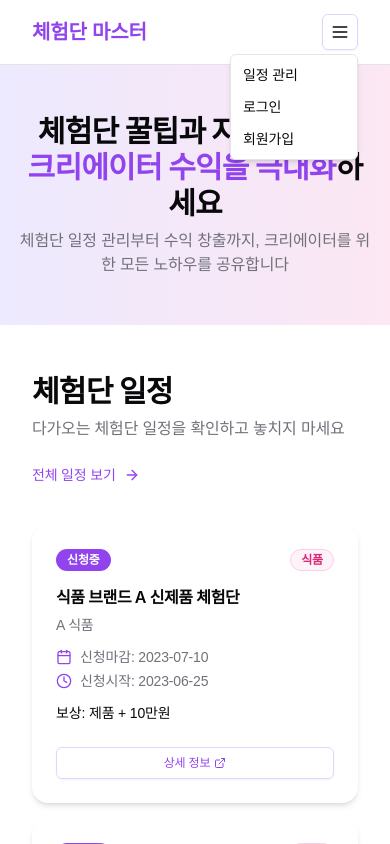
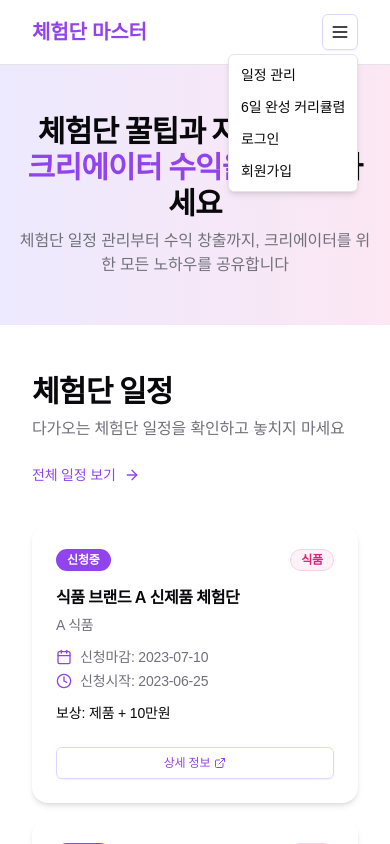
Before and after one commit to godud2604/hy-lnk, a Next.js app: page / in a window 390 px wide. Both pictures are taken after a click on the button "메뉴 열기". Shown: the top 844 px of the page. Built offline with nearby package versions, Linux system fonts and the light colour scheme; no server answers; a web font is replaced by a local one.

Commit message:
update dropdown menu links in SiteHeader for improved navigation

```diff
--- a/components/site-header.tsx
+++ b/components/site-header.tsx
@@ -116,6 +116,9 @@ export default function SiteHeader() {
               <DropdownMenuItem asChild>
                 <Link href="/schedule">일정 관리</Link>
               </DropdownMenuItem>
+              <DropdownMenuItem asChild>
+                <Link href="/curriculum">6일 완성 커리큘렴</Link>
+              </DropdownMenuItem>
               {/* <DropdownMenuItem asChild>
                 <Link href="/tools">자동화 툴</Link>
               </DropdownMenuItem>
@@ -125,7 +128,7 @@ export default function SiteHeader() {
               {user ? (
                 <>
                   <DropdownMenuItem asChild>
-                    <Link href="/profile">마이프로필</Link>
+                    <Link href="/dashboard">마이프로필</Link>
                   </DropdownMenuItem>
                   <DropdownMenuItem onSelect={handleSignOut}>
                     로그아웃
```
